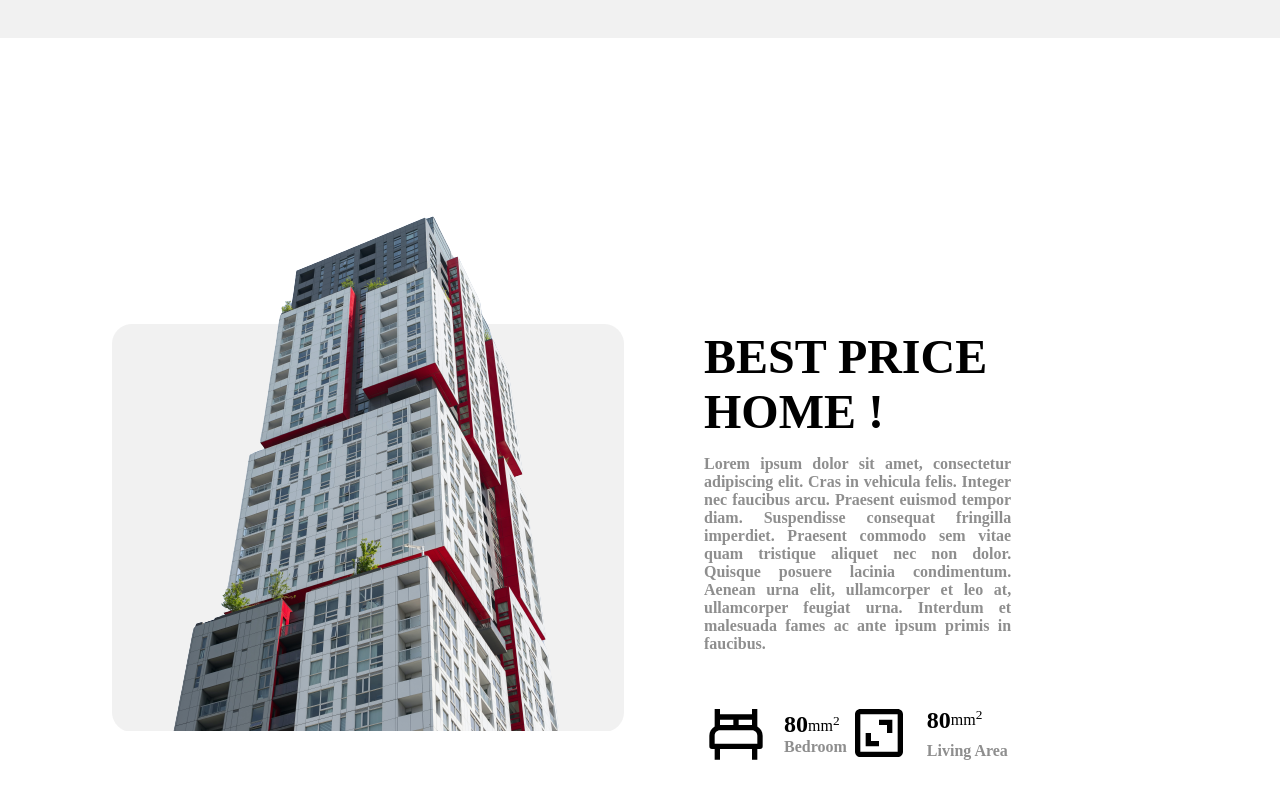
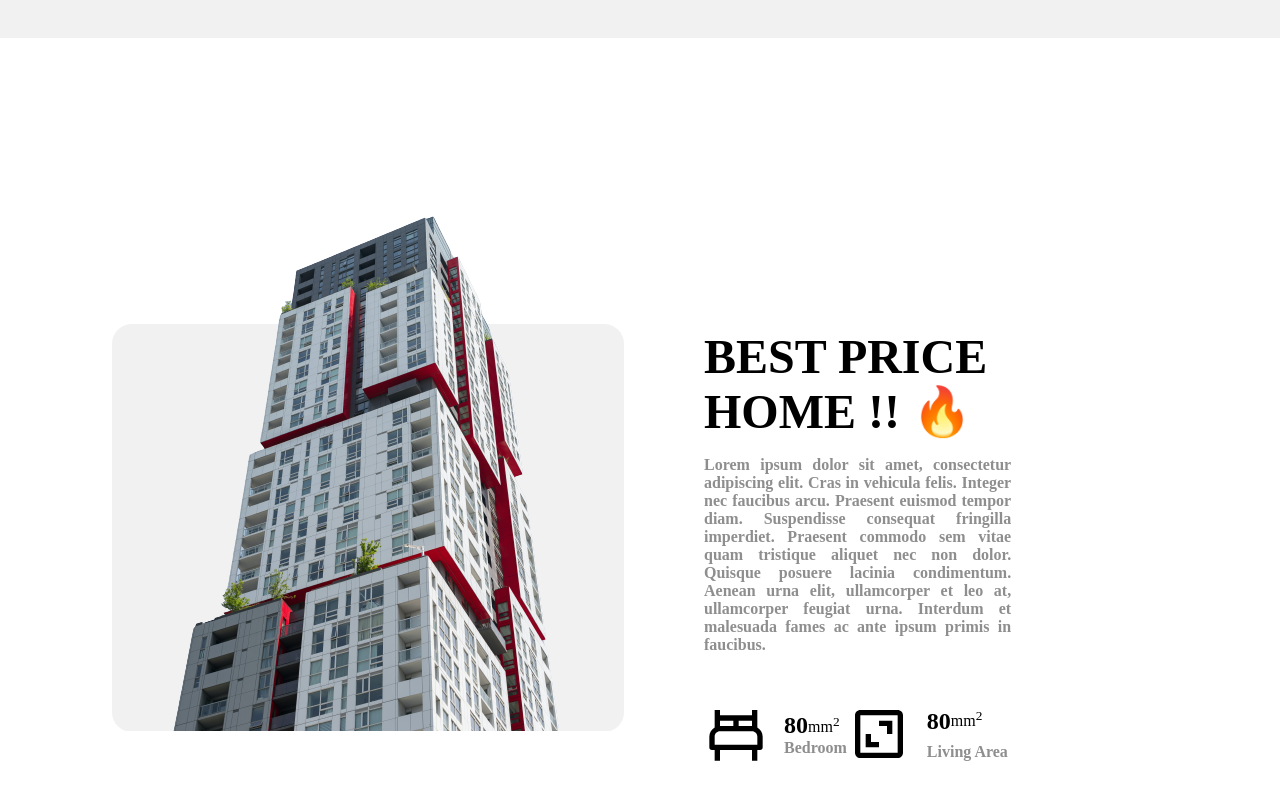
Before and after one commit to Mohammad-jovanesh/RealEstate_reactPage, a React (Create React App) app: page / in a window 1280 px wide. Shown: the part 1743-2543 px from the top of the page. Built offline with nearby package versions, Linux system fonts and the light colour scheme.

Commit message:
Add fire imoji to the best price section

```diff
--- a/src/Component/BestPriceSection/BestPrice.jsx
+++ b/src/Component/BestPriceSection/BestPrice.jsx
@@ -19,7 +19,7 @@ export const BestPrice=()=>{
             <BestPriceTop>
                 <BestPriceTop_Image src={bestImage}></BestPriceTop_Image>
                 <BestPriceTop_Content>
-                   <h1>Best Price Home ! </h1>
+                   <h1>Best Price Home !! &#x1f525; </h1>
                    <h3>Lorem ipsum dolor sit amet, consectetur adipiscing elit.
                        Cras in vehicula felis. Integer nec faucibus arcu.
                        Praesent euismod tempor diam. Suspendisse consequat
```
